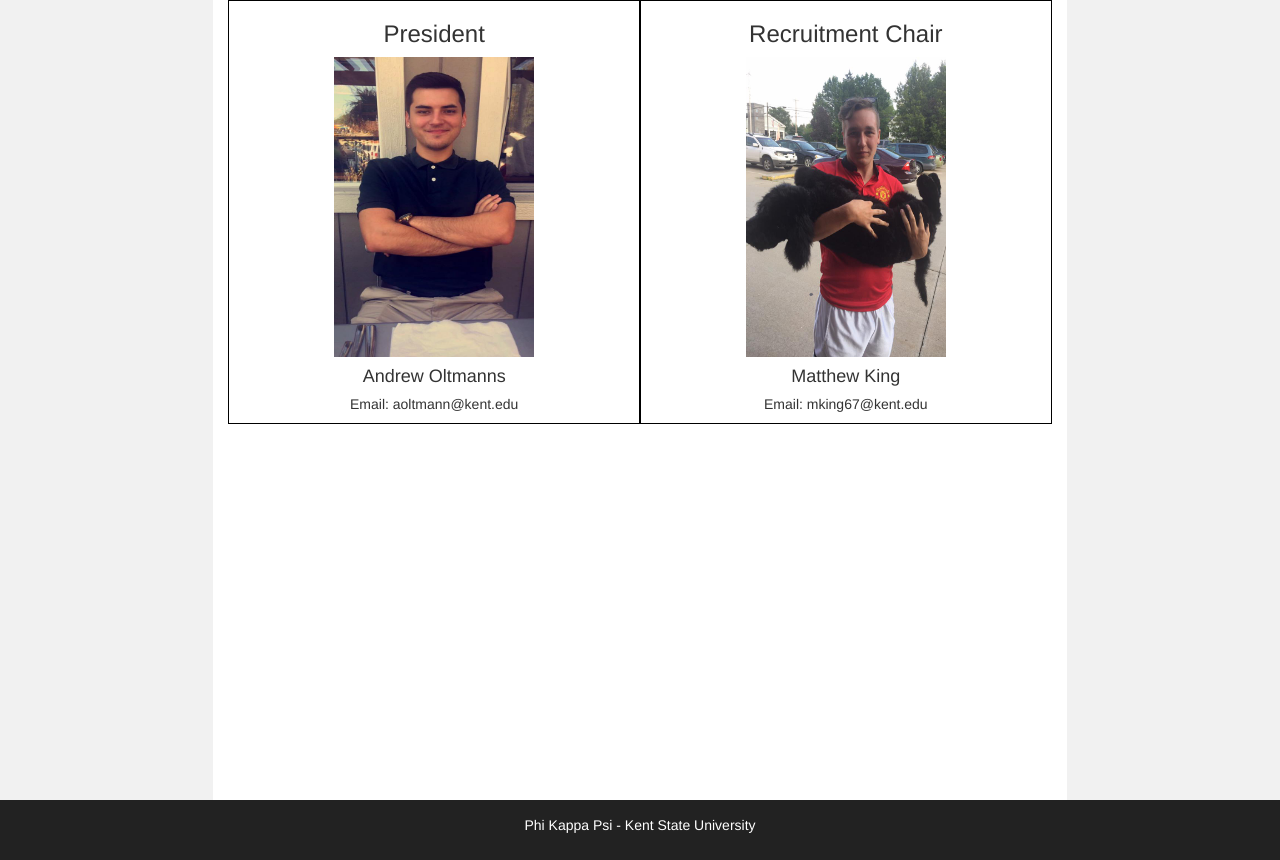
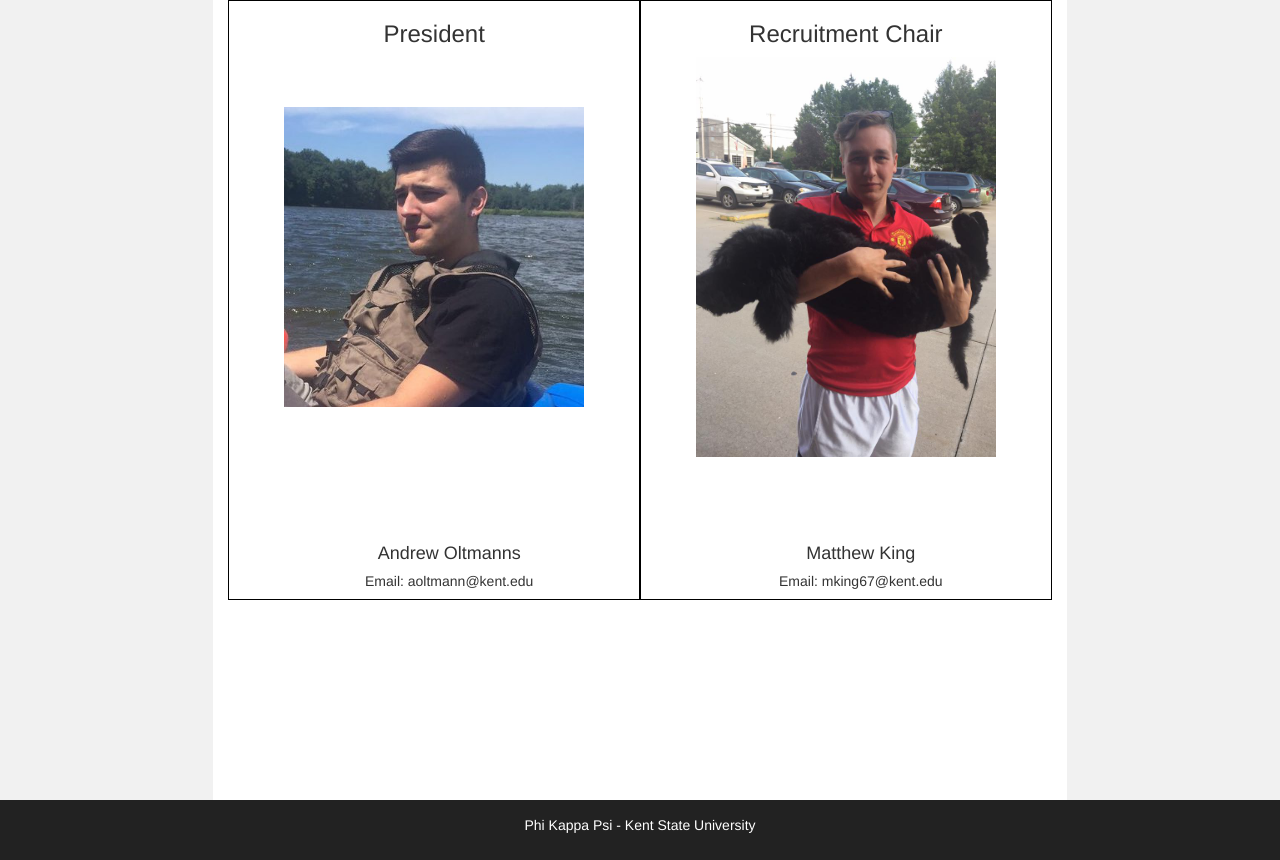
Before and after one commit to dcarlyn/PhiPsiKsu, a PHP site: page /contact_us/ in a window 1280 px wide. Shown: the part 52-912 px from the top of the page. Run offline with PHP 8.4, Linux system fonts and the light colour scheme; some libraries are stand-ins or nearby versions.

Commit message:
Added new photo of president and adjusted sizes

```diff
--- a/contact_us/index.php
+++ b/contact_us/index.php
@@ -34,6 +34,14 @@
 
   .tile{
     border: black solid 1px;
+    height: 600px;
+  }
+
+  .desc{
+    position: absolute;
+    bottom: 0;
+    width: 100%;
+    text-align: center;
   }
 /* On small screens, set height to 'auto' for sidenav and grid */
 @media screen and (max-width: 767px) {
@@ -68,16 +76,20 @@
           <div class="col-sm-8 text-center">
               <div class="col-sm-6 text-center tile">
                 <h3>President</h3>
-                <img src="AndrewOltmanns.jpg" height="300" width="200"><br>
-                <h4>Andrew Oltmanns</h4>
-                <h5>Email: aoltmann@kent.edu</h5>
+                <img style="margin-top: 50px;" src="AndrewOltmanns.jpg" height="300" width="300"><br>
+                <div class="desc">
+                  <h4>Andrew Oltmanns</h4>
+                  <h5>Email: aoltmann@kent.edu</h5>
+                </div>
               </div>
 
               <div class="col-sm-6 text-center tile">
                 <h3>Recruitment Chair</h3>
-                <img src="MattKing.jpg" height="300" width="200"><br>
-                <h4>Matthew King</h4>
-                <h5>Email: mking67@kent.edu</h5>
+                <img src="MattKing.jpg" height="400" width="300"><br>
+                <div class="desc">
+                  <h4>Matthew King</h4>
+                  <h5>Email: mking67@kent.edu</h5>
+                </div>
               </div>
           </div>
 
```
Also changed, not shown: contact_us/AndrewOltmanns.jpg.
